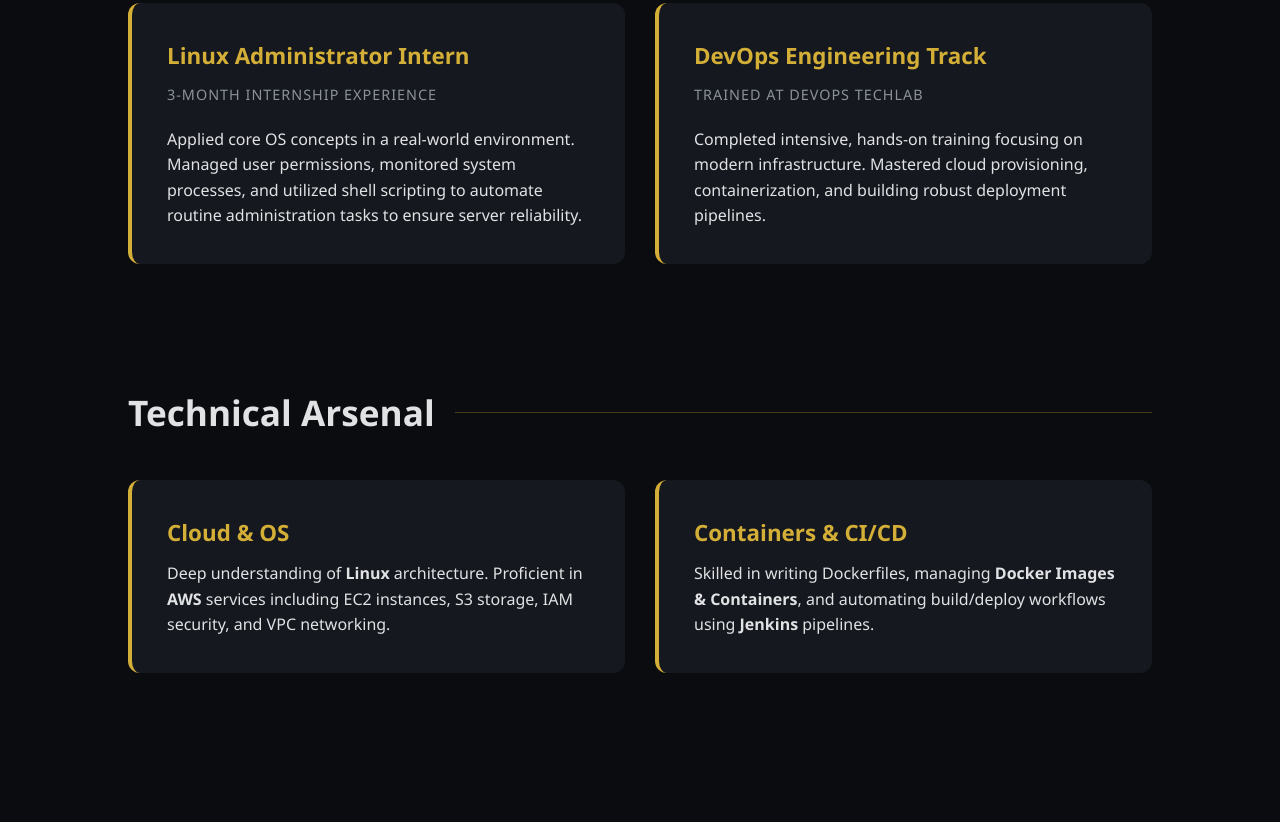
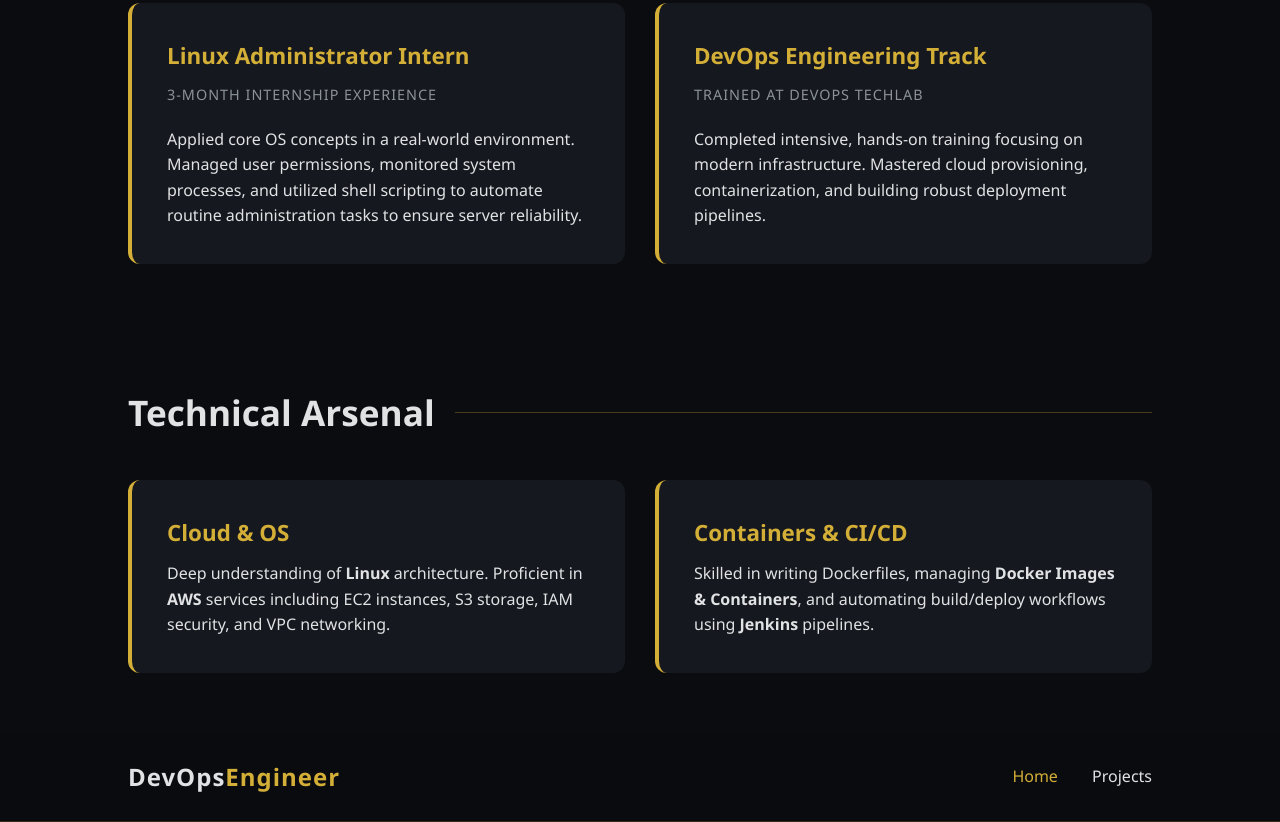
Before and after one commit to Nishit1814/node-js-based-project, a website: page public/index.html in a window 1280 px wide. Shown: the part 925-1747 px from the top of the page. Before the commit the page ends 1658 px from the top, so only its background shows below. Drawn offline with Linux system fonts and the light colour scheme.

Commit message:
Update index.html

```diff
--- a/public/index.html
+++ b/public/index.html
@@ -81,5 +81,11 @@
             </div>
         </div>
     </section>
+    <nav>
+        <div class="logo"><strong>DevOps<span>Engineer</span></strong></div>
+        <div class="links">
+            <a href="index.html" class="active">Home</a>
+            <a href="projects.html">Projects</a> </div>
+    </nav>
 </body>
 </html>
```
